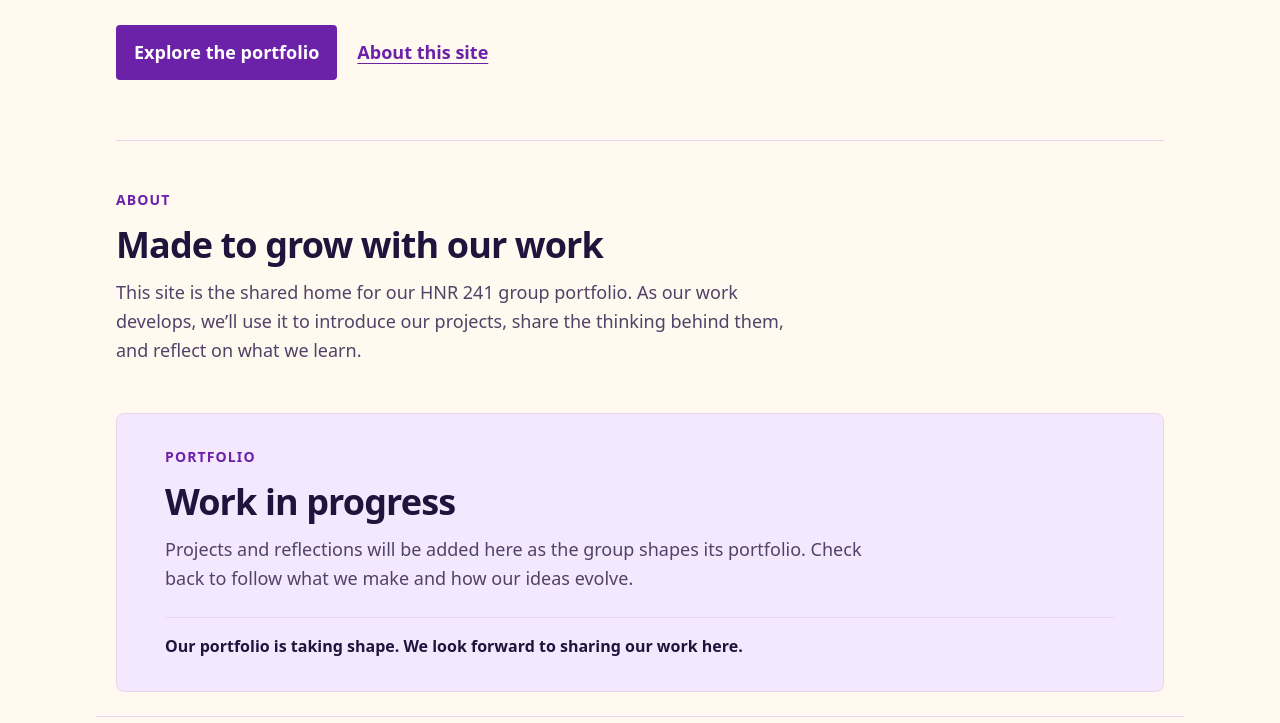
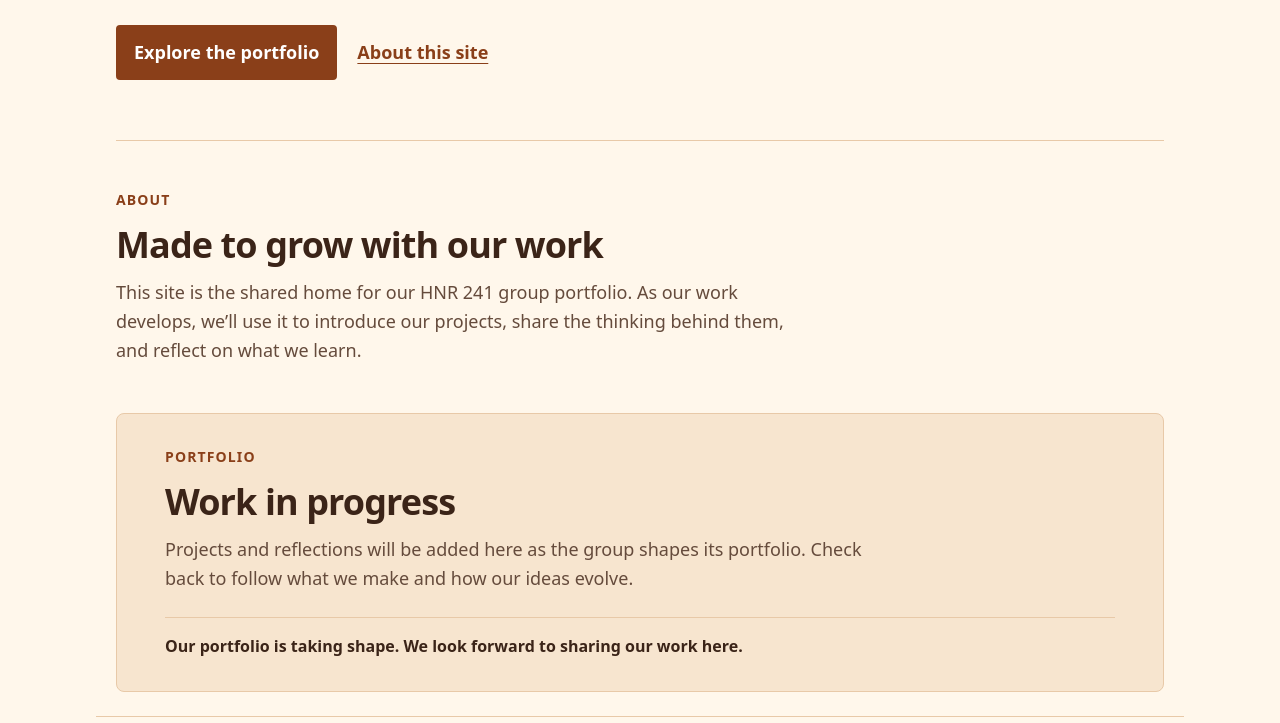
Before and after one commit to um-lrc-hnr241/2026-fall-theresa, a plain HTML site: page index.html in a window 1280 px wide. Shown: the part 535-1258 px from the top of the page. Drawn offline with Linux system fonts and the light colour scheme.

Commit message:
Agent: update styles.css

```diff
--- a/styles.css
+++ b/styles.css
@@ -1,10 +1,10 @@
 :root {
-  --text: #21133b;
-  --muted: #514267;
-  --background: #fff9f0;
-  --accent: #6b21a8;
-  --border: #e8d5f2;
-  --surface: #f4e8ff;
+  --text: #3b2418;
+  --muted: #654b3c;
+  --background: #fff7eb;
+  --accent: #8a3f19;
+  --border: #e8c9a8;
+  --surface: #f7e5cf;
   --max-width: 68rem;
 }
 
@@ -162,8 +162,8 @@ nav a[aria-current="page"] {
 }
 
 .button:hover {
-  background: #104638;
-  border-color: #104638;
+  background: #6b2e12;
+  border-color: #6b2e12;
 }
 
 .button:focus-visible,
```
